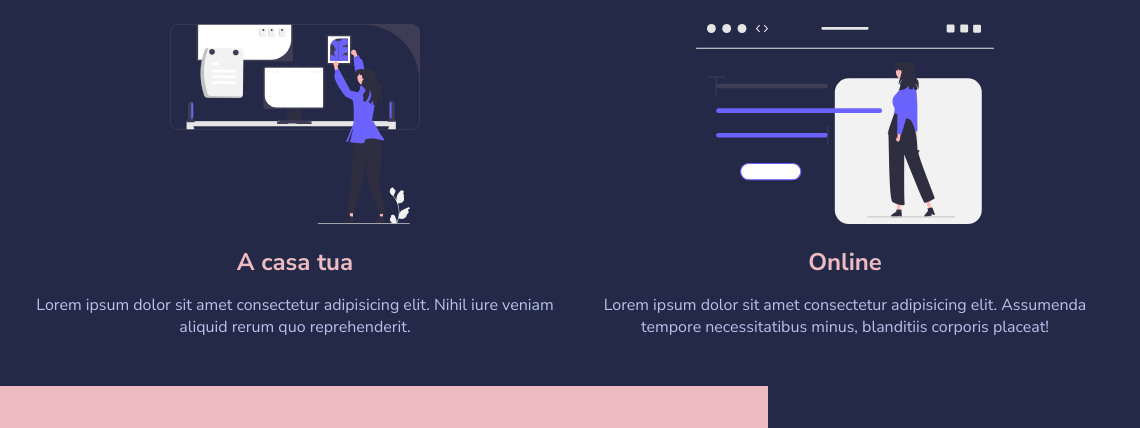
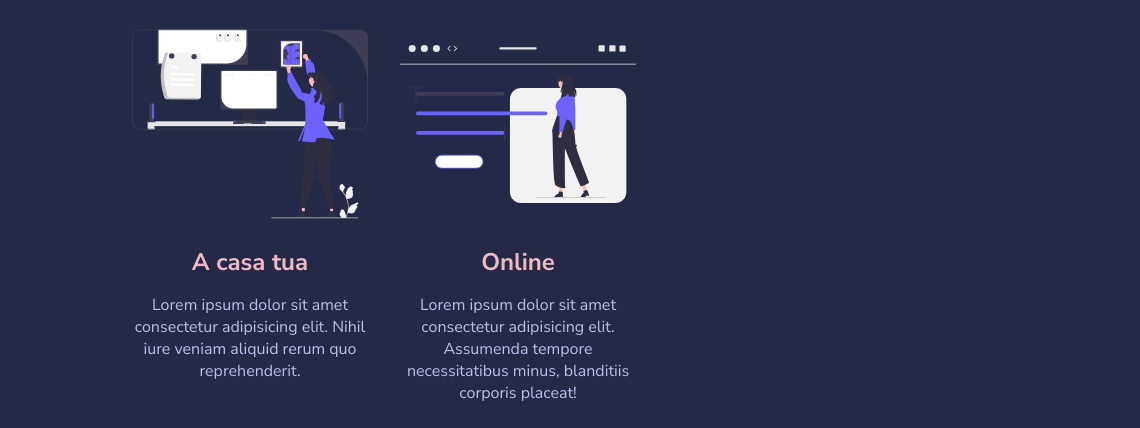
Before and after one commit to GiuseppeSU/html-css-resp-wannabe, a plain HTML site: page index.html in a window 768 px wide. Shown: the part 209-637 px from the top of the page, 1140 px wide, since content can reach past the window. Drawn offline with Linux system fonts and the light colour scheme.

Commit message:
Inizio media query 480px

```diff
--- a/css/style.css
+++ b/css/style.css
@@ -129,14 +129,11 @@
  ************************************************/
 
 
- @media all and (max-width: 768px) {
-    .container .row{
-        display: flex;
+ @media screen and (min-width: 768px) {
+
+    .container{
         flex-wrap: wrap;
-
+        width: 75%;
+        margin: auto
     }
-    .col {
-        width: calc(50% - 40px);
-    }
-
  }
```
